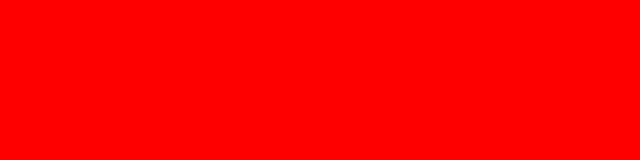
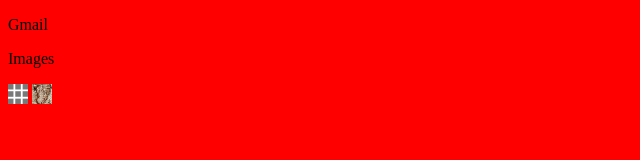
Before and after one commit to MichaelQuiban/google-homepage, a plain HTML site: page index.html in a window 1280 px wide. Shown: the whole page, without its empty margins (0-640 px from the left). Drawn offline with Linux system fonts and the light colour scheme.

Commit message:
Added images, scaffolding for navigation complete

```diff
--- a/index.html
+++ b/index.html
@@ -2,10 +2,24 @@
 <html lang="en">
 <head>
 	<meta charset="UTF-8">
-	<title>Document</title>
+	<title>Google</title>
 	<link rel="stylesheet" type="text/css" href="css/styles.css">
 </head>
 <body>
+	<!-- Google 'navigation' bar -->
+	<nav>
+		<!-- E-mail location -->
+		<p>Gmail</p>
 
+		<!-- Images Section -->
+		<p>Images</p>
+
+		<!-- Application Grid -->
+		<img src = 'img/menugrid.png' alt = 'null' height = '20' width = '20'>
+
+		<!-- Circle User icon -->
+		<img src = 'img/user-photo.jpg' alt = 'null' height = '20' width = '20'>
+
+	</nav>
 </body>
 </html>
```
Also changed, not shown: img/menugrid.png (added), img/user-photo.jpg (added).
